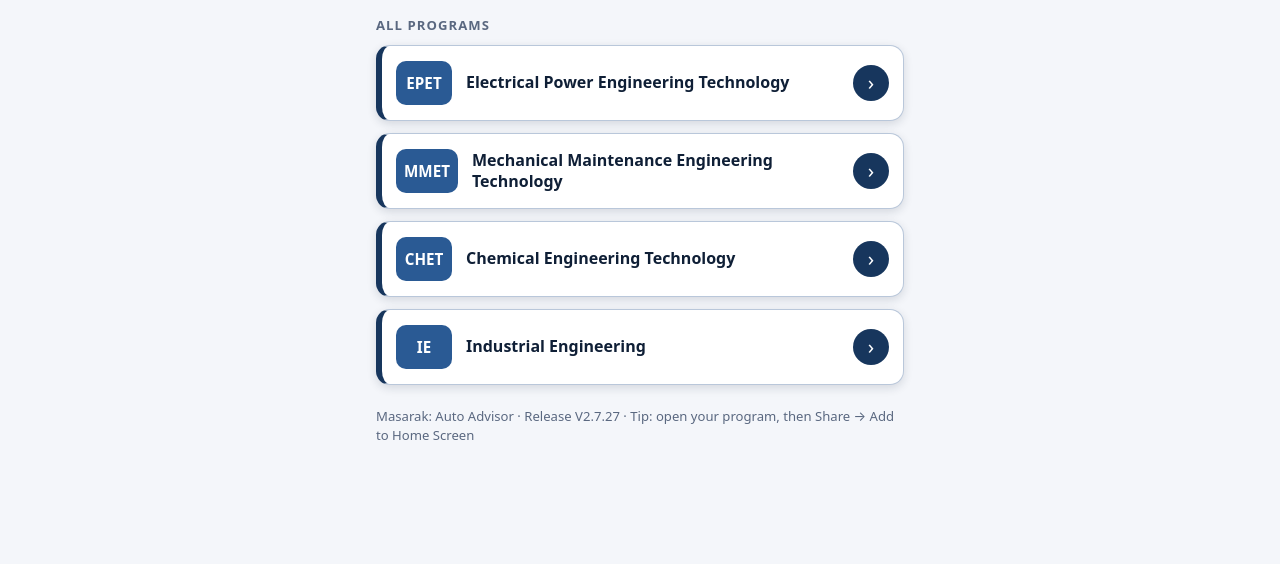
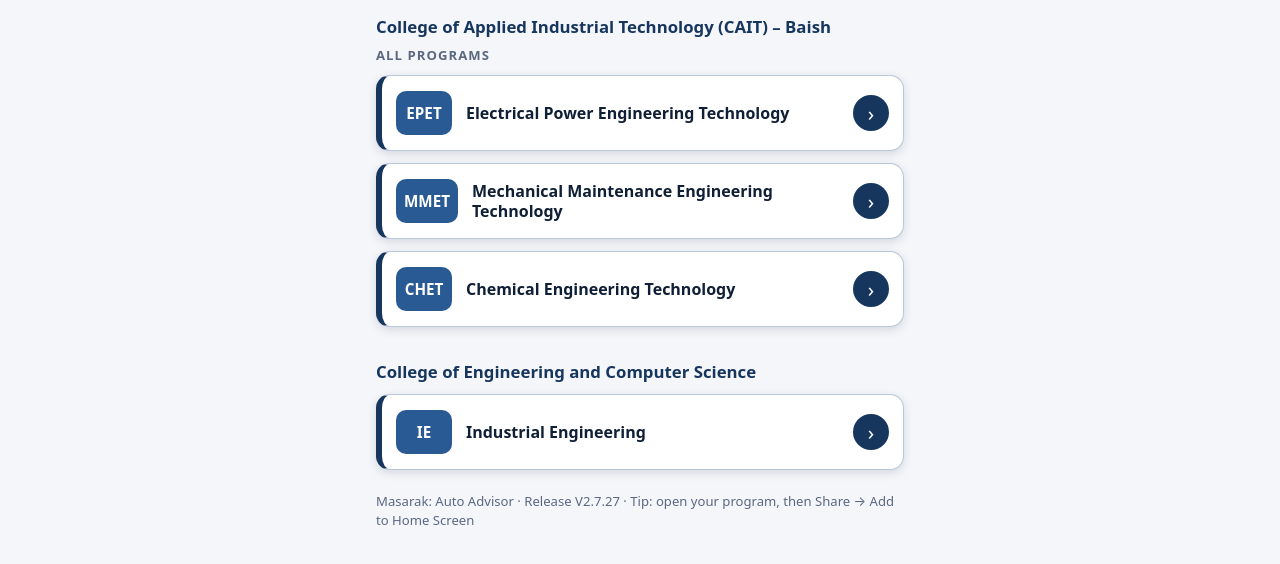
Before and after one commit to aaalquda/masarak-app, a plain HTML site: page index.html in a window 1280 px wide. Shown: the part 84-648 px from the top of the page. Drawn offline with Linux system fonts and the light colour scheme.

Commit message:
Start page: programs grouped by college (CAIT – Baish: EPET, MMET, CHET; College of Engineering and Computer Science: IE)
Co-Authored-By: Claude Opus 5.5 <noreply@anthropic.com>
Claude-Session: https://claude.ai/code/session_01WMgo3Xn89dpym91omiZfQz

```diff
--- a/index.html
+++ b/index.html
@@ -37,6 +37,8 @@ body{background:#f4f6fa}.top{background:#fff}
 h2{font-size:.82rem;text-transform:uppercase;letter-spacing:.08em;color:var(--muted);margin:0 0 4px;font-weight:600}
 [dir=rtl] h2{text-transform:none;letter-spacing:0;font-size:.95rem}
 .list{display:grid;gap:12px;margin-top:10px}
+.col{margin:0 0 8px;font-weight:700;font-size:1.05rem;color:var(--brand);line-height:1.35}
+.col2{margin:22px 0 -2px}
 a.r{display:flex;align-items:center;gap:14px;min-height:76px;padding:12px 14px;background:#fff;border:1.5px solid #b9c7da;border-inline-start:6px solid var(--brand);border-radius:14px;
   box-shadow:0 3px 10px rgba(20,35,59,.14);color:var(--ink);text-decoration:none;transition:transform .08s,box-shadow .15s,border-color .15s}
 a.r b{flex:0 0 auto;min-width:56px;height:44px;padding:0 8px;border-radius:10px;background:var(--brand2);color:#fff;display:grid;place-items:center;font-size:.95rem;font-weight:700}
@@ -65,11 +67,13 @@ footer{margin-top:22px;font-size:.82rem;color:var(--muted)}
     <strong id="contName"></strong>
     <span class="go"><span data-t="open">Open my plan</span>&nbsp;<span class="go-arrow" aria-hidden="true">→</span></span>
   </a>
+  <p class="col" data-t="col1">College of Applied Industrial Technology (CAIT) – Baish</p>
   <h2 data-t="all">All programs</h2>
   <nav class="list" aria-label="Programs">
     <a class="r" data-p="EPET" href="EPET_Masarak_V2_7_24.html"><b data-t="EPETc">EPET</b><span data-t="EPET">Electrical Power Engineering Technology</span></a>
     <a class="r" data-p="MMET" href="MMET_Masarak_V2_7_24.html"><b data-t="MMETc">MMET</b><span data-t="MMET">Mechanical Maintenance Engineering Technology</span></a>
     <a class="r" data-p="CHET" href="CHET_Masarak_V2_7_24.html"><b data-t="CHETc">CHET</b><span data-t="CHET">Chemical Engineering Technology</span></a>
+    <p class="col col2" data-t="col2">College of Engineering and Computer Science</p>
     <a class="r" data-p="IE" href="IE_Masarak_V2_7_24.html"><b data-t="IEc">IE</b><span data-t="IE">Industrial Engineering</span></a>
   </nav>
   <footer data-t="foot">Masarak: Auto Advisor · Release V2.7.27 · Tip: open your program, then Share → Add to Home Screen</footer>
@@ -77,11 +81,11 @@ footer{margin-top:22px;font-size:.82rem;color:var(--muted)}
 <script>
 (function(){
   var T={
-    en:{name:'Masarak',title:'Masarak: Auto Advisor',uni:'Jazan University',cont:'Continue where you left off',open:'Open my plan',all:'All programs',
+    en:{name:'Masarak',title:'Masarak: Auto Advisor',uni:'Jazan University',col1:'College of Applied Industrial Technology (CAIT) – Baish',col2:'College of Engineering and Computer Science',cont:'Continue where you left off',open:'Open my plan',all:'All programs',
         EPETc:'EPET',MMETc:'MMET',CHETc:'CHET',IEc:'IE',
         EPET:'Electrical Power Engineering Technology',MMET:'Mechanical Maintenance Engineering Technology',CHET:'Chemical Engineering Technology',IE:'Industrial Engineering',
         foot:'Masarak: Auto Advisor · Release V2.7.27 · Tip: open your program, then Share → Add to Home Screen'},
-    ar:{name:'مسارك',title:'مسارك: المرشد الأكاديمي',uni:'جامعة جازان',cont:'تابع من حيث توقفت',open:'افتح خطتي',all:'جميع البرامج',
+    ar:{name:'مسارك',title:'مسارك: المرشد الأكاديمي',uni:'جامعة جازان',col1:'كلية التطبيقات الصناعية - بيش',col2:'كلية الهندسة وعلوم الحاسب',cont:'تابع من حيث توقفت',open:'افتح خطتي',all:'جميع البرامج',
         EPETc:'كهر',MMETc:'هيك',CHETc:'هكي',IEc:'IE',
         EPET:'تقنية هندسة القوى الكهربائية',MMET:'تقنية هندسة الصيانة الميكانيكية',CHET:'تقنية الهندسة الكيميائية',IE:'الهندسة الصناعية',
         foot:'مسارك: المرشد الأكاديمي · الإصدار V2.7.27 · افتح برنامجك ثم مشاركة ← إضافة إلى الشاشة الرئيسية'}
```
